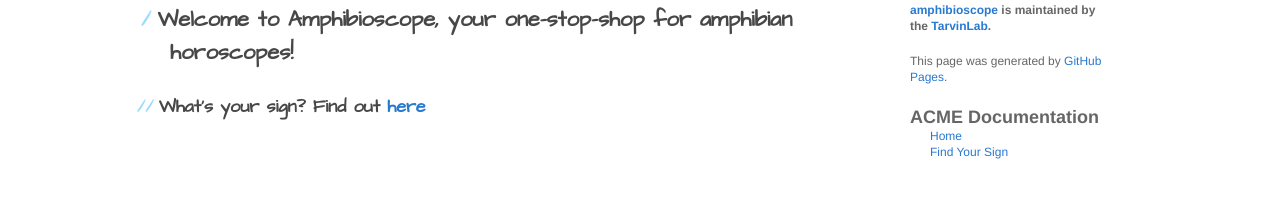
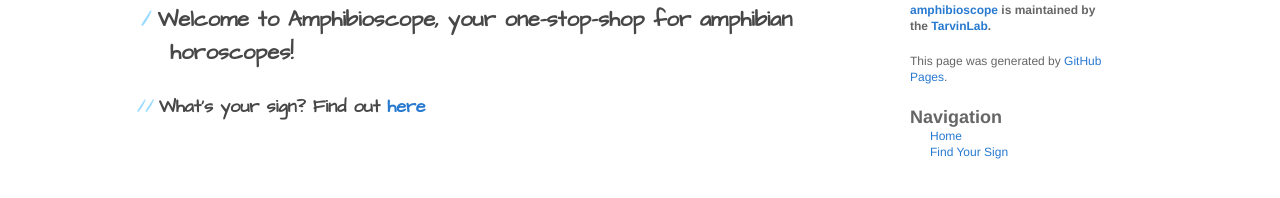
Before and after one commit to TarvinLab/amphibioscope, a Jekyll site: the page built from index.md, in a window 1280 px wide. Shown: the part 229-427 px from the top of the page. Built offline with Jekyll 4.4.1, drawn with Linux system fonts in a browser that asks for light colours; our own code applies the rules of GitHub Pages for plain Markdown files.

Commit message:
menu added

```diff
--- a/_data/nav.yml
+++ b/_data/nav.yml
@@ -1,8 +1,8 @@
-pages_list_title: ACME Documentation
+pages_list_title: Navigation
 pages:
 
 - title: Home
-  href: "/"
+  href: "/amphibioscope/"
 
 - title: Find Your Sign
-  href: "/find-your-sign/"
+  href: "/amphibioscope/find-your-sign/"
```
